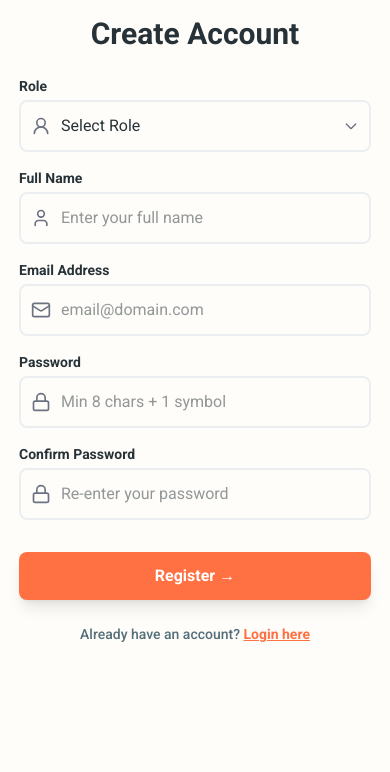
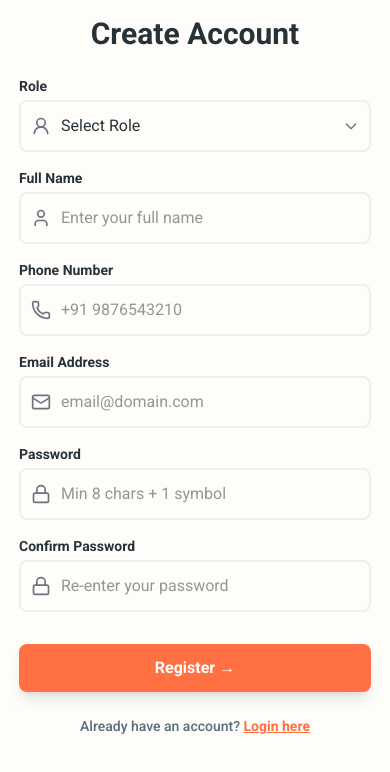
Before and after one commit to healthalmanet/trackintake-frontend, a React (Vite) app: page /register in a window 390 px wide. Shown: the top 772 px of the page. Built offline with nearby package versions, Linux system fonts and the light colour scheme; no server answers; what axios-retry would draw is missing.

Commit message:
feat(ui): add Phone Number input during registration and display on profiles

```diff
--- a/src/components/components/nutritionist/NutritionistProfile.jsx
+++ b/src/components/components/nutritionist/NutritionistProfile.jsx
@@ -3,6 +3,7 @@ import { motion } from "framer-motion";
 import {
   User,
   Mail,
+  Phone,
   ShieldCheck,
   Key,
   Lock,
@@ -402,6 +403,13 @@ const NutritionistProfile = () => {
 
               <div className="p-3.5 rounded-2xl bg-[var(--color-bg-app)] border border-[var(--color-border-default)] space-y-1">
                 <span className="text-[11px] font-bold uppercase tracking-wider text-[var(--color-text-muted)] flex items-center gap-1.5">
+                  <Phone size={12} className="text-[var(--color-primary)]" /> Phone Number
+                </span>
+                <p className="text-sm font-bold text-[var(--color-text-strong)]">{user.phone_number || "N/A"}</p>
+              </div>
+
+              <div className="p-3.5 rounded-2xl bg-[var(--color-bg-app)] border border-[var(--color-border-default)] space-y-1">
+                <span className="text-[11px] font-bold uppercase tracking-wider text-[var(--color-text-muted)] flex items-center gap-1.5">
                   <Award size={12} className="text-[var(--color-primary)]" /> Designation
                 </span>
                 <p className="text-sm font-bold text-[var(--color-text-strong)] capitalize">{role}</p>
--- a/src/pages/Register.jsx
+++ b/src/pages/Register.jsx
@@ -1,6 +1,6 @@
 import React, { useEffect, useState } from "react";
 import { registerUser, sendOtp, verifyOtp } from "../api/auth";
-import { User, Mail, Lock, CircleCheck, CircleX, User2, KeyRound } from "lucide-react";
+import { User, Mail, Lock, CircleCheck, CircleX, User2, KeyRound, Phone } from "lucide-react";
 import { toast } from "react-toastify";
 import { motion, AnimatePresence } from "framer-motion";
 import { useNavigate } from "react-router-dom";
@@ -10,6 +10,7 @@ const Register = ({ onSwitchToLogin }) => {
   const [role, setRole] = useState("");
   const [fullName, setFullName] = useState("");
   const [email, setEmail] = useState("");
+  const [phoneNumber, setPhoneNumber] = useState("");
   const [password, setPassword] = useState("");
   const [confirmPassword, setConfirmPassword] = useState("");
   const [otp, setOtp] = useState("");
@@ -95,6 +96,7 @@ const Register = ({ onSwitchToLogin }) => {
       await registerUser({
         full_name: fullName,
         email,
+        phone_number: phoneNumber,
         password,
         password2: confirmPassword,
         verification_token: token,
@@ -182,6 +184,22 @@ const Register = ({ onSwitchToLogin }) => {
               required
             />
             <User className="absolute left-3 top-1/2 -translate-y-1/2 h-5 w-5 text-[var(--color-text-muted)]" />
+          </div>
+        </motion.div>
+
+        {/* ── Phone Number ── */}
+        <motion.div variants={itemVariants}>
+          <label className="block mb-1 text-sm font-semibold text-[var(--color-text-strong)]">Phone Number</label>
+          <div className="relative">
+            <input
+              type="tel"
+              className="w-full pl-10 pr-4 py-3 bg-[var(--color-bg-app)] border-2 border-[var(--color-border-default)] text-[var(--color-text-strong)] rounded-lg focus:border-[var(--color-primary)] outline-none"
+              placeholder="+91 9876543210"
+              value={phoneNumber}
+              onChange={(e) => setPhoneNumber(e.target.value)}
+              disabled={otpSent || loading}
+            />
+            <Phone className="absolute left-3 top-1/2 -translate-y-1/2 h-5 w-5 text-[var(--color-text-muted)]" />
           </div>
         </motion.div>
 
--- a/src/pages/dashboard/UserProfileForm.jsx
+++ b/src/pages/dashboard/UserProfileForm.jsx
@@ -160,10 +160,14 @@ const UserProfileForm = () => {
     const fetchProfile = async () => {
       try {
         const data = await getUserProfile();
+        const storedUser = JSON.parse(localStorage.getItem("user") || "{}");
+        const defaultPhone = data?.mobile_number || storedUser?.phone_number || "";
+
         if (data && Object.keys(data).length > 1) {
           setFormData({
             ...initialFormData,
             ...data,
+            mobile_number:      data.mobile_number || defaultPhone,
             is_diabetic:        !!data.is_diabetic,
             is_hypertensive:    !!data.is_hypertensive,
             has_heart_condition:!!data.has_heart_condition,
@@ -176,11 +180,18 @@ const UserProfileForm = () => {
           });
           setIsEditing(true);
         } else {
-          setFormData(initialFormData);
+          setFormData({
+            ...initialFormData,
+            mobile_number: defaultPhone,
+          });
           setIsEditing(false);
         }
       } catch {
-        setFormData(initialFormData);
+        const storedUser = JSON.parse(localStorage.getItem("user") || "{}");
+        setFormData({
+          ...initialFormData,
+          mobile_number: storedUser?.phone_number || "",
+        });
         setIsEditing(false);
       }
     };
```
